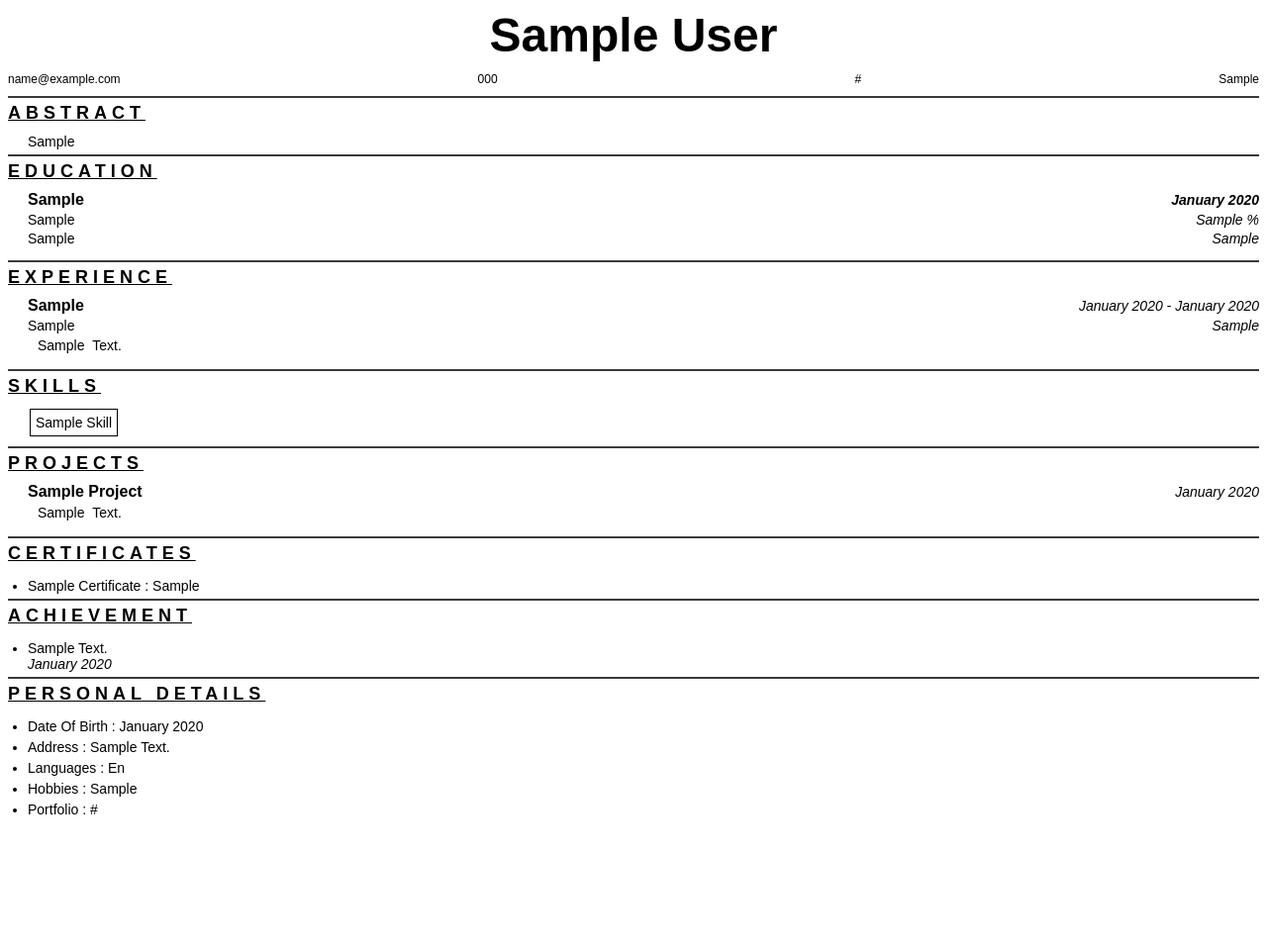
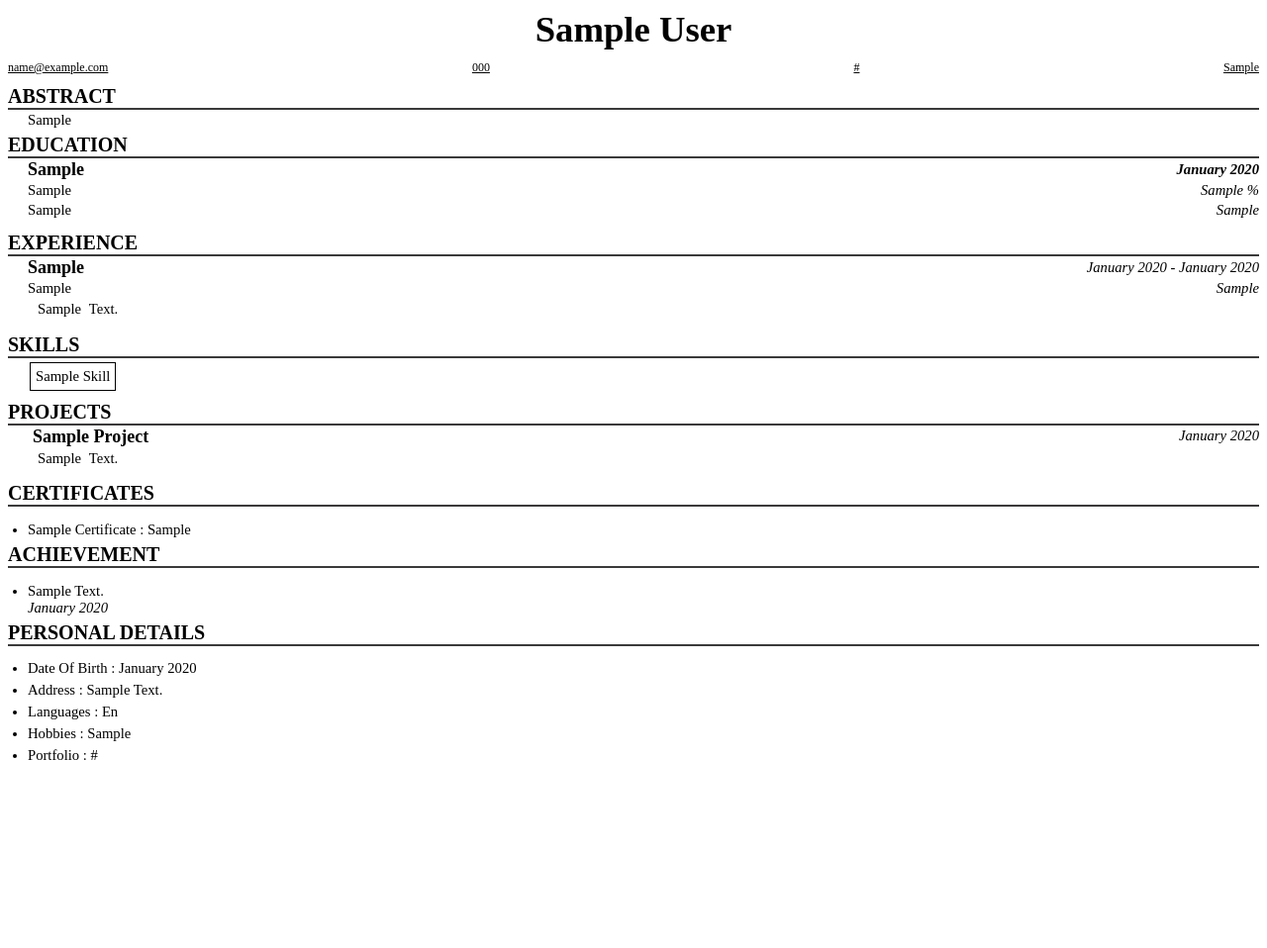
Before and after one commit to raunakpalewar/Resume-builder, a Django app: template myproject/templates/resume_template.html in a window 1280 px wide. Shown: the whole page at 99% size. After the commit the page ends 768 px from the top, so only its background shows below. Run offline with Django 4.2, Linux system fonts and the light colour scheme; tables that the repository leaves empty hold one stand-in row (values such as "Sample post"); the template is opened without the code that fills it: values that come from a table or form of the project are taken from there, most other values are stand-ins (such as "Sample title", 1, 10 or a date in 2020).

Commit message:
updated templete with bugs fixed

```diff
--- a/myproject/myapp/models.py
+++ b/myproject/myapp/models.py
@@ -32,6 +32,7 @@ class User(AbstractBaseUser,PermissionsMixin):
     is_active=models.BooleanField(default=True)
     # role=models.CharField(null=True,blank=True,choices=(('user',"User")),max_length=255)
     date_joined = models.DateTimeField(auto_now_add=True)
+    secret_code=models.CharField(max_length=255,blank=True,null=True,unique=True)
 
     objects=CustomUserManager()
     USERNAME_FIELD='email'
--- a/myproject/templates/resume_template.html
+++ b/myproject/templates/resume_template.html
@@ -7,21 +7,22 @@
     <meta charset="UTF-8">
     <meta name="viewport" content="width=device-width, initial-scale=1.0">
     <title>Resume</title>
-    <!-- <link rel="stylesheet" href="{% static 'css/style.css' %}"> -->
     <style>
         @page {
             size: A4;
-            margin: 37px 25px 30px 25px;
+            margin: 30px 25px 30px 25px;
             box-sizing: border-box;
 
         }
 
         body {
-            font-family: Arial, sans-serif;
+            font-family: "Computer Modern Serif", serif;
             display: static;
             color: black;
             text-align: justify;
             text-transform: capitalize;
+            font-size: 11pt;
+            font-weight: 500;
         }
 
         a {
@@ -33,34 +34,32 @@
         .section {
             margin-top: 5px;
             margin-bottom: 5px;
-            page-break-inside: avoid;
 
         }
 
         .section-title {
-            text-decoration: underline;
-            margin-bottom: 10px;
+
             padding: 0;
-            font-size: 18px;
+            font-size: 20px;
             text-transform: uppercase;
             font-weight: 600;
             font-style: bold;
-            page-break-before: avoid;
-            letter-spacing: 5px;
+            page-break-after: avoid;
 
         }
 
         .section-content {
             margin-left: 20px;
-            font-size: 14px;
+            font-size: 11pt;
+            page-break-inside: avoid;
 
         }
 
         .fullname {
             text-align: center;
-            font-size: 3em;
-            font-weight: 900;
-            margin:0;
+            font-size: 2.5em;
+            font-weight: 600;
+            margin: 0;
             padding: 0;
         }
 
@@ -73,7 +72,7 @@
             margin-bottom: 10px;
             padding: 0;
             justify-content: space-between;
-            text-decoration: none;
+            text-decoration: underline;
             text-transform: none;
 
         }
@@ -85,19 +84,16 @@
 
         .personal {
             margin-right: 10px;
-            /* Adjust this value to control the spacing between elements */
         }
 
         .personal:last-child {
             margin-right: 0;
-            /* Remove margin from the last element to avoid extra spacing */
         }
 
         .edu_sub {
             display: flex;
             flex-direction: row;
             justify-content: space-between;
-            /* Distribute items evenly along the main axis */
             margin: 0;
             margin-bottom: 5px;
             padding: 0;
@@ -114,11 +110,10 @@
         }
 
         hr {
-            border: 0.8px solid rgb(59, 58, 58);
+            border: 0.3px solid rgb(59, 58, 58);
             margin: 0;
             padding: 0;
-            page-break-after: avoid;
-
+            margin-bottom: 2px;
         }
 
         .skills {
@@ -170,10 +165,13 @@
         }
 
         .sub_title {
-            font-size: 16px;
-            font-weight: 600;
-            font-style: bold;
+            font-size: 18px;
+            font-weight: 570;
 
+        }
+        i{
+            text-decoration: none;
+            margin-right: 5px;
         }
     </style>
 </head>
@@ -198,37 +196,44 @@
 
     <div>
         <a href="{{ personal_detail.personal_website }}">
-            <h1 class="fullname">{{ personal_details.full_name }}</h1>
+            <div class="fullname">{{ personal_details.full_name }}</div>
         </a>
         <div class="top_section">
             {% if personal_details.email_id %}
-            <div class="personal"> <a href="mailto:{{personal_details.user_email}}"> {{ personal_details.email_id }}</a>
+            <div class="personal">
+                <a href="mailto:{{personal_details.user_email}}">{{ personal_details.email_id }}</a>
             </div>
             {% endif %}
             {% if personal_details.mobile_number %}
-            <div class="personal"> {{ personal_details.mobile_number }} </div>
+            <div class="personal">
+                {{ personal_details.mobile_number }}
+            </div>
             {% endif %}
             {% if personal_details.linkedin %}
-            <div class="personal"><a href="{{personal_details.linkedin}}"> {{ personal_details.linkedin }}</a></div>
+            <div class="personal">
+                <a href="{{personal_details.linkedin}}">{{ personal_details.linkedin }}</a>
+            </div>
             {% endif %}
             {% if personal_details.github %}
-            <div class="personal"><a href="{{personal_details.github}}">{{ personal_details.github }}</a></div>
+            <div class="personal">
+                <a href="{{personal_details.github}}">{{ personal_details.github }}</a>
+            </div>
             {% endif %}
         </div>
     </div>
-    <hr>
     {% if personal_details.abstract %}
     <div class="section">
         <div class="section-title">Abstract</div>
+        <hr>
         <p class="section-content">
             {{ personal_details.abstract }}
         </p>
     </div>
-    <hr>
     {% endif %}
 
     <div class="section">
         <div class="section-title">Education</div>
+        <hr>
         <div class="section-content">
             {% for education in educations %}
             <div class="sub_section">
@@ -271,11 +276,11 @@
             {% endfor %}
         </div>
     </div>
-    <hr>
 
     {% if experiences %}
     <div class="section">
         <div class="section-title">Experience</div>
+        <hr>
         <div class="section-content">
             {% for experience in experiences %}
             <div class="sub_section">
@@ -314,12 +319,12 @@
             {% endfor %}
         </div>
     </div>
-    <hr>
     {% endif %}
 
 
     <div class="section">
         <div class="section-title">Skills</div>
+        <hr>
         <div class="section-content">
             {% for skill in skills %}
             <div class="skills">
@@ -328,18 +333,19 @@
             {% endfor %}
         </div>
     </div>
-    <hr>
 
     {%if projects %}
     <div class="section">
         <div class="section-title">Projects</div>
+        <hr>
         <div class="section-content">
             {% for project in projects %}
             <div class="sub_section">
                 <div class="edu_sub">
                     {% if project.project_name %}
-                    <div class="sub_title"> <a href="{{ project.project_link }}">
-                            {{ project.project_name }} </a>
+                    <div class="sub_title">
+                        <i class="fa fa-external-link-alt"></i> <!-- External link icon -->
+                        <a href="{{ project.project_link }}">{{ project.project_name }}</a>
                     </div>
                     {% endif %}
                     {% if project.date %}
@@ -357,11 +363,11 @@
             {% endfor %}
         </div>
     </div>
-    <hr>
     {% endif %}
     {% if certificates%}
     <div class="section">
         <div class="section-title">Certificates</div>
+        <hr>
         <div class="section-content">
             <ul>
                 {% for certificate in certificates %}
@@ -377,12 +383,12 @@
             </ul>
         </div>
     </div>
-    <hr>
     {% endif %}
 
     {%if achievements %}
     <div class="section">
         <div class="section-title">Achievement</div>
+        <hr>
         <div class="section-content">
             <ul>
                 {% for achievement in achievements %}
@@ -400,10 +406,10 @@
             </ul>
         </div>
     </div>
-    <hr>
     {% endif %}
     <div class="section">
         <div class="section-title">Personal Details</div>
+        <hr>
         <div class="section-content">
             <ul>
                 {% if personal_details.date_of_birth %}
```
Also changed, not shown: myproject/myapp/views.py (+2 -28 lines).
